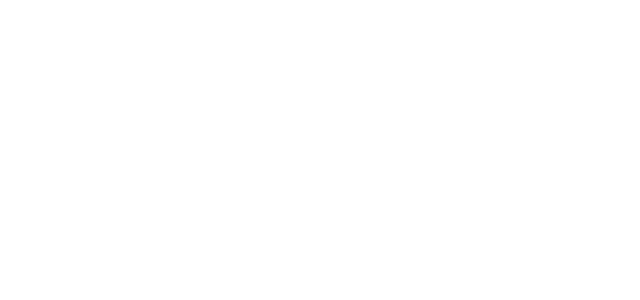
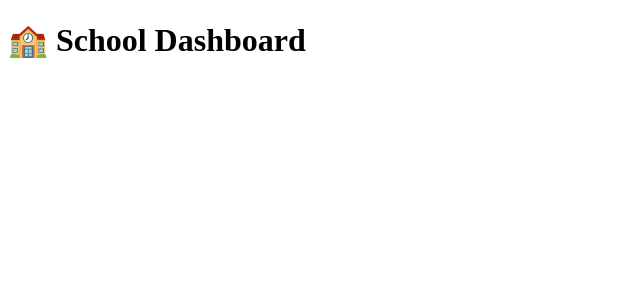
Before and after one commit to jeswanth911/school-wa-app, a React (Create React App) app: page /school-dashboard in a window 1280 px wide. Before the commit this address had no page. Shown: the top 300 px of the page, without its empty margins (0-640 px from the left). Built offline with nearby package versions, Linux system fonts and the light colour scheme; the HTML template or start-up script is replaced by a standard one.

Commit message:
Update App.js

```diff
--- a/src/App.js
+++ b/src/App.js
@@ -1,10 +1,20 @@
-import React from 'react';
-import { BrowserRouter as Router, Routes, Route } from 'react-router-dom';
-import Landing from './pages/Landing';
-import Login from './pages/Login';
-import Register from './pages/Register';
-import Dashboard from './pages/Dashboard';
-import AdminDashboard from './pages/AdminDashboard';
+import React from "react";
+import { BrowserRouter as Router, Routes, Route } from "react-router-dom";
+import Landing from "./pages/Landing";
+import Login from "./pages/Login";
+import Register from "./pages/Register";
+
+function AdminDashboard() {
+  return <h1>👑 Admin Dashboard</h1>;
+}
+
+function SchoolDashboard() {
+  return <h1>🏫 School Dashboard</h1>;
+}
+
+function AgentDashboard() {
+  return <h1>📦 Agent Dashboard</h1>;
+}
 
 export default function App() {
   return (
@@ -13,9 +23,10 @@
         <Route path="/" element={<Landing />} />
         <Route path="/login" element={<Login />} />
         <Route path="/register" element={<Register />} />
-        <Route path="/dashboard" element={<Dashboard />} />
-        <Route path="/admin" element={<AdminDashboard />} />
+        <Route path="/admin-dashboard" element={<AdminDashboard />} />
+        <Route path="/school-dashboard" element={<SchoolDashboard />} />
+        <Route path="/agent-dashboard" element={<AgentDashboard />} />
       </Routes>
     </Router>
   );
-}
+  }
```
